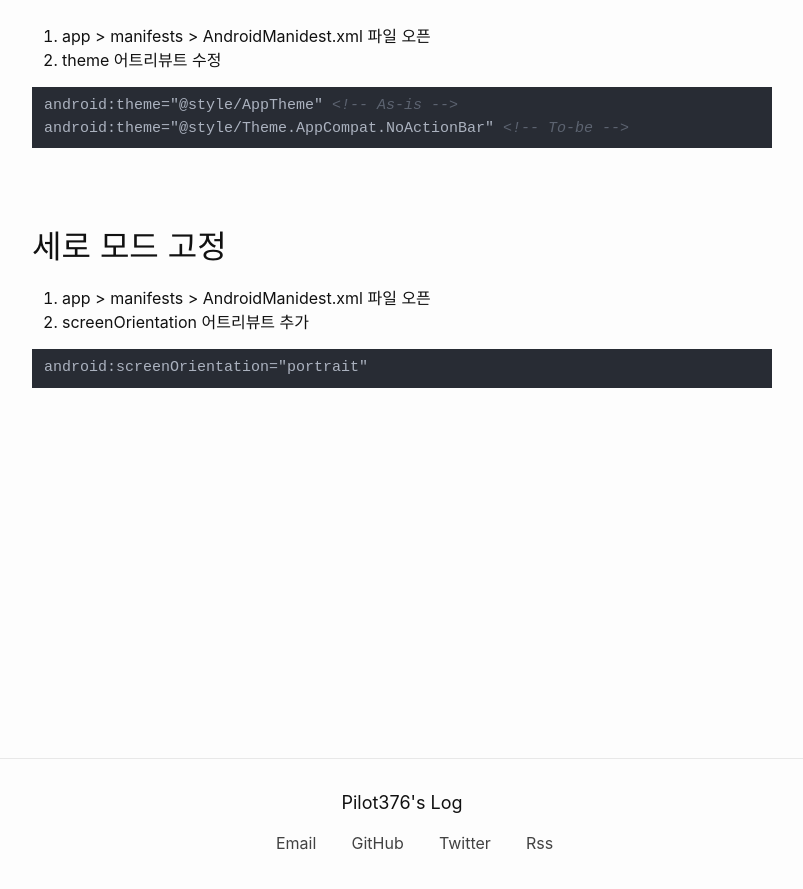
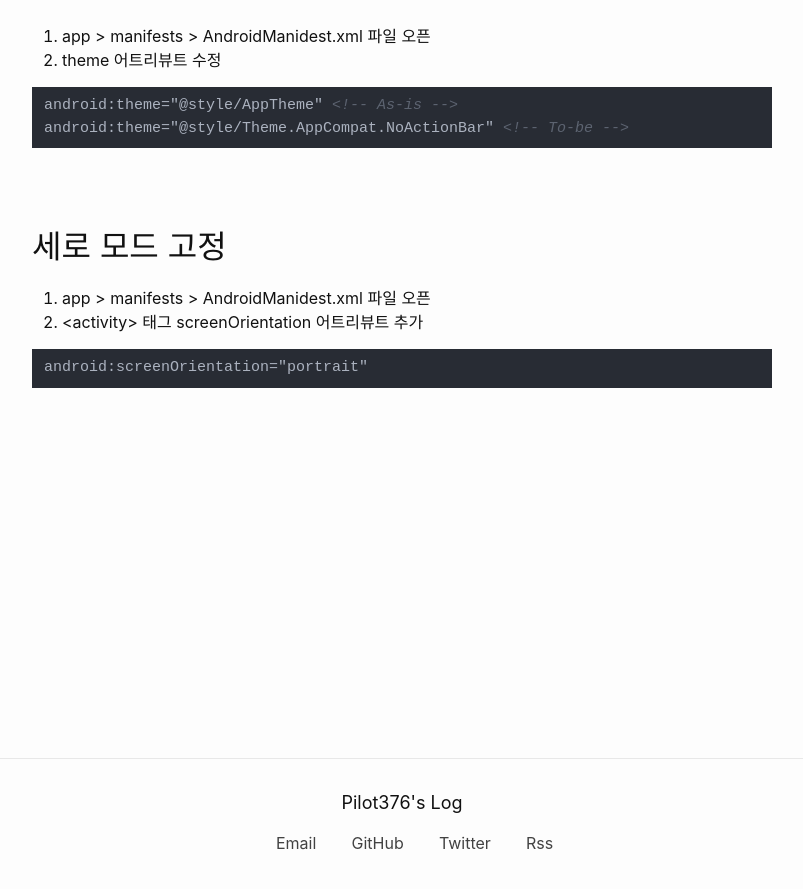
Before and after one commit to pilot376/pilot376.github.io, a Jekyll site: the page built from _posts/2019-04-18-android-webview.md, in a window 1280 px wide and 900 px high, scrolled down 2341 px. Shown: the top 889 px of the window, without its empty margins (238-1041 px from the left). Built offline with Jekyll 4.4.1, drawn with Linux system fonts in a browser that asks for light colours; some web fonts are replaced; comment, search, counter and statistics services are not loaded.

Commit message:
Update 2019-04-18-android-webview.md

```diff
--- a/_posts/2019-04-18-android-webview.md
+++ b/_posts/2019-04-18-android-webview.md
@@ -100,7 +100,7 @@ android:theme="@style/Theme.AppCompat.NoActionBar" <!-- To-be -->
 
 ## 세로 모드 고정
 1. app > manifests > AndroidManidest.xml 파일 오픈
-2. screenOrientation 어트리뷰트 추가
+2. &lt;activity&gt; 태그 screenOrientation 어트리뷰트 추가
 
 ~~~xml
 android:screenOrientation="portrait"
```
